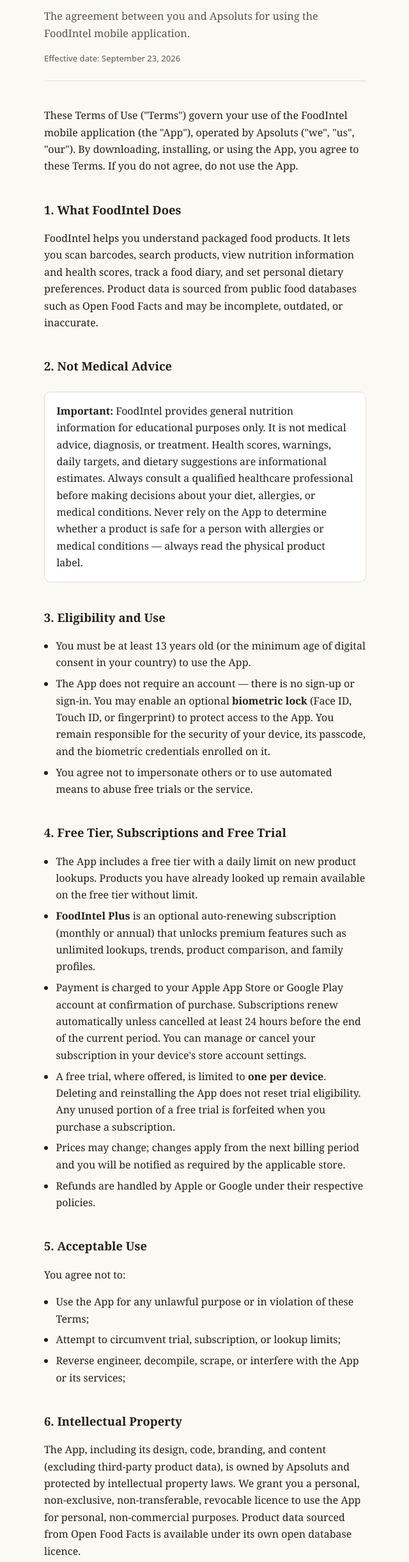
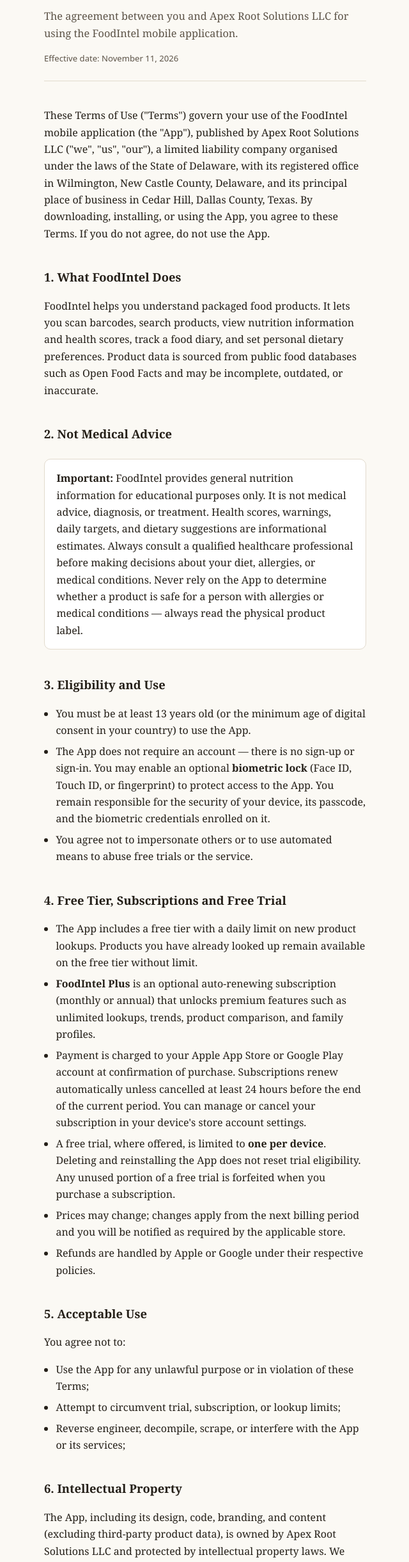
Before and after one commit to mcseagate/ApexRootsolutions, a plain HTML site: page foodintel/terms/index.html in a window 1280 px wide. Shown: the part 112-2553 px from the top of the page at 64% size, without its empty margins (319-959 px from the left). Drawn offline with Linux system fonts and the light colour scheme.

Commit message:
FoodIntel legal pages: operator is Apex Root Solutions LLC, Texas governing law
Co-Authored-By: Claude Sonnet 5.5 <noreply@anthropic.com>

```diff
--- a/foodintel/terms/index.html
+++ b/foodintel/terms/index.html
@@ -11,11 +11,11 @@
   <header class="masthead">
     <p class="eyebrow">Apex Root Solutions · FoodIntel</p>
     <h1>Terms of Use</h1>
-    <p class="lede">The agreement between you and Apsoluts for using the FoodIntel mobile application.</p>
-    <p class="dates">Effective date: September 23, 2026</p>
+    <p class="lede">The agreement between you and Apex Root Solutions LLC for using the FoodIntel mobile application.</p>
+    <p class="dates">Effective date: November 11, 2026</p>
   </header>
 
-  <p>These Terms of Use ("Terms") govern your use of the FoodIntel mobile application (the "App"), operated by Apsoluts ("we", "us", "our"). By downloading, installing, or using the App, you agree to these Terms. If you do not agree, do not use the App.</p>
+  <p>These Terms of Use ("Terms") govern your use of the FoodIntel mobile application (the "App"), published by Apex Root Solutions LLC ("we", "us", "our"), a limited liability company organised under the laws of the State of Delaware, with its registered office in Wilmington, New Castle County, Delaware, and its principal place of business in Cedar Hill, Dallas County, Texas. By downloading, installing, or using the App, you agree to these Terms. If you do not agree, do not use the App.</p>
 
   <h2>1. What FoodIntel Does</h2>
   <p>FoodIntel helps you understand packaged food products. It lets you scan barcodes, search products, view nutrition information and health scores, track a food diary, and set personal dietary preferences. Product data is sourced from public food databases such as Open Food Facts and may be incomplete, outdated, or inaccurate.</p>
@@ -51,7 +51,7 @@
   </ul>
 
   <h2>6. Intellectual Property</h2>
-  <p>The App, including its design, code, branding, and content (excluding third-party product data), is owned by Apsoluts and protected by intellectual property laws. We grant you a personal, non-exclusive, non-transferable, revocable licence to use the App for personal, non-commercial purposes. Product data sourced from Open Food Facts is available under its own open database licence.</p>
+  <p>The App, including its design, code, branding, and content (excluding third-party product data), is owned by Apex Root Solutions LLC and protected by intellectual property laws. We grant you a personal, non-exclusive, non-transferable, revocable licence to use the App for personal, non-commercial purposes. Product data sourced from Open Food Facts is available under its own open database licence.</p>
 
   <h2>7. Third-Party Services</h2>
   <p>The App relies on third-party services, including Open Food Facts (product data), Apple and Google (payment processing), and RevenueCat (subscription management). We are not responsible for the availability or accuracy of third-party services.</p>
@@ -60,13 +60,15 @@
   <p>The App is provided "as is" and "as available" without warranties of any kind, express or implied, including fitness for a particular purpose, accuracy, and non-infringement. We do not warrant that product data is accurate or complete, or that the App will be uninterrupted or error-free.</p>
 
   <h2>9. Limitation of Liability</h2>
-  <p>To the maximum extent permitted by law, Apsoluts shall not be liable for any indirect, incidental, special, consequential, or punitive damages, or for any loss of data, health outcomes, or allergic reactions arising from your use of or reliance on the App. Our total aggregate liability shall not exceed the amount you paid to us in the twelve months preceding the claim.</p>
+  <p>To the maximum extent permitted by law, Apex Root Solutions LLC shall not be liable for any indirect, incidental, special, consequential, or punitive damages, or for any loss of data, health outcomes, or allergic reactions arising from your use of or reliance on the App. Our total aggregate liability shall not exceed the amount you paid to us in the twelve months preceding the claim.</p>
 
   <h2>10. Termination</h2>
   <p>We may suspend or terminate your access if you breach these Terms or abuse the service (including trial abuse). You may stop using the App at any time — uninstalling deletes all locally stored data, and we will delete your server-side trial record on request. Sections 6, 8, 9, and 11 survive termination.</p>
 
   <h2>11. Governing Law and Changes</h2>
-  <p>These Terms are governed by the laws of the jurisdiction in which Apsoluts is established, without regard to conflict-of-law rules. We may update these Terms from time to time; material changes will be communicated in the App or on this page, and the "Effective date" will be updated. Continued use after changes constitutes acceptance.</p>
+  <p>These Terms are governed by the laws of the State of Texas, United States, without regard to its conflict-of-laws rules. The state and federal courts located in Dallas County, Texas have exclusive jurisdiction over any dispute arising out of or relating to them.</p>
+  <p>Two exceptions. Either party may seek injunctive relief in any court of competent jurisdiction. And where the mandatory consumer law of the place you live gives you the right to bring proceedings there, or to the protection of your own courts, nothing in this section takes that right away.</p>
+  <p>We may update these Terms from time to time; material changes will be communicated in the App or on this page, and the "Effective date" will be updated. Continued use after changes constitutes acceptance.</p>
 
   <h2>12. Contact</h2>
   <p>Questions about these Terms: <a href="mailto:support@apsoluts.com">support@apsoluts.com</a></p>
```
Also changed, not shown: foodintel/index.html (+3 -3 lines), foodintel/privacy/index.html (+3 -3 lines).
